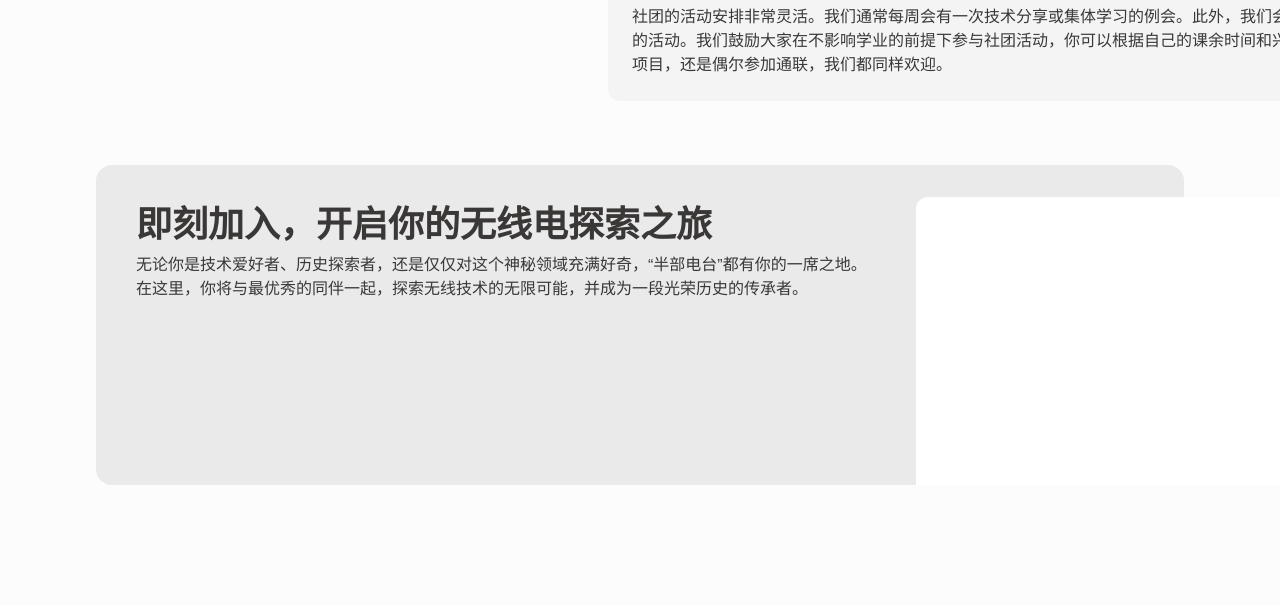
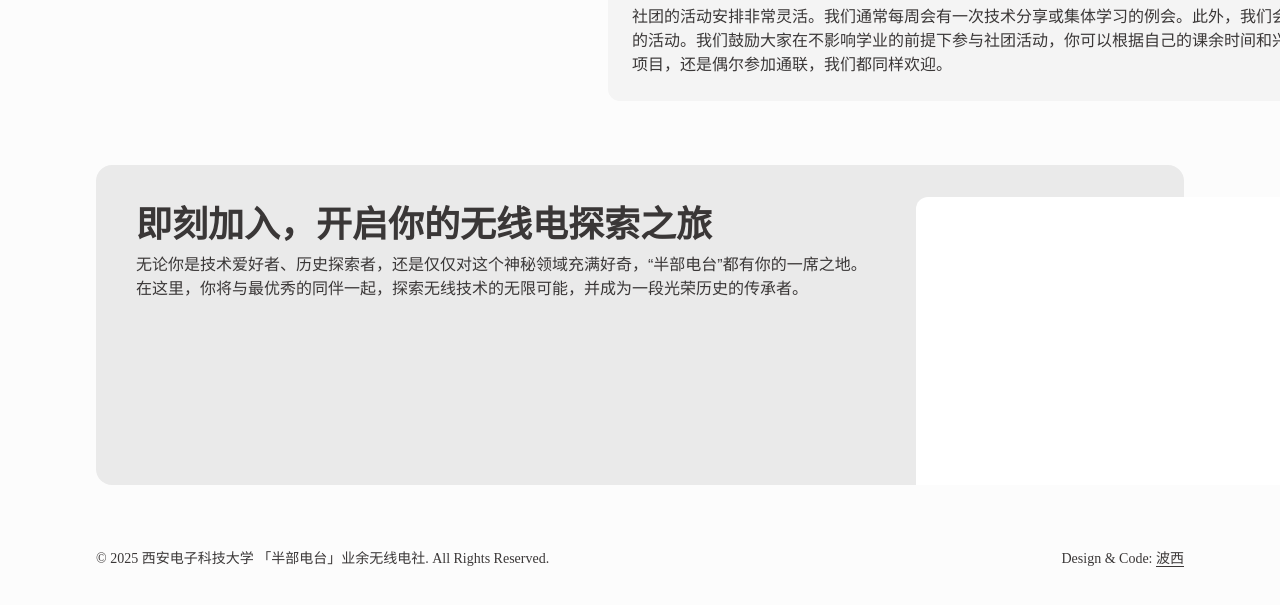
Before and after one commit to xduham/astro-ham-homepage-design2, an Astro site: page / in a window 1280 px wide. Shown: the part 3747-4352 px from the top of the page. Built offline with nearby package versions, Linux system fonts and the light colour scheme; Astro itself is replaced by a stand-in of ours.

Commit message:
Footer 完成

```diff
--- a/src/pages/index.astro
+++ b/src/pages/index.astro
@@ -26,7 +26,11 @@ import CTA_Section from "../components/Home/CTA_Section.astro";
 
     <CTA_Section />
 
-    <div class="h-screen"></div>
+    <footer class="flex justify-between mt-16 mb-4">
+        <p class="justify-start text-sm font-light font-['PingFang']">© 2025 西安电子科技大学 「半部电台」业余无线电社. All Rights Reserved.</p>
+
+        <p class="justify-end text-sm font-light font-['PingFang']">Design & Code: <a class="underline underline-offset-3 hover:text-black" target="_blank" href="https://github.com/BrackRat">波西</a></p>
+    </footer>
 
 </div>
 </Layout>
```
